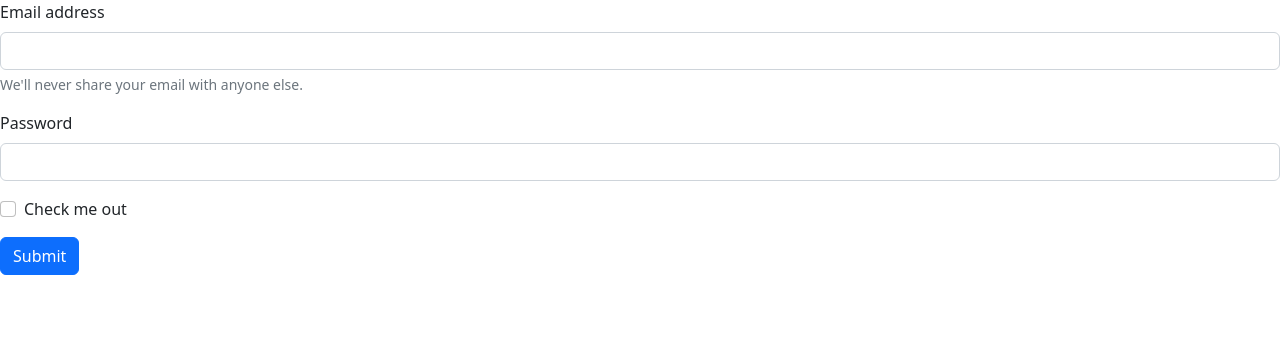
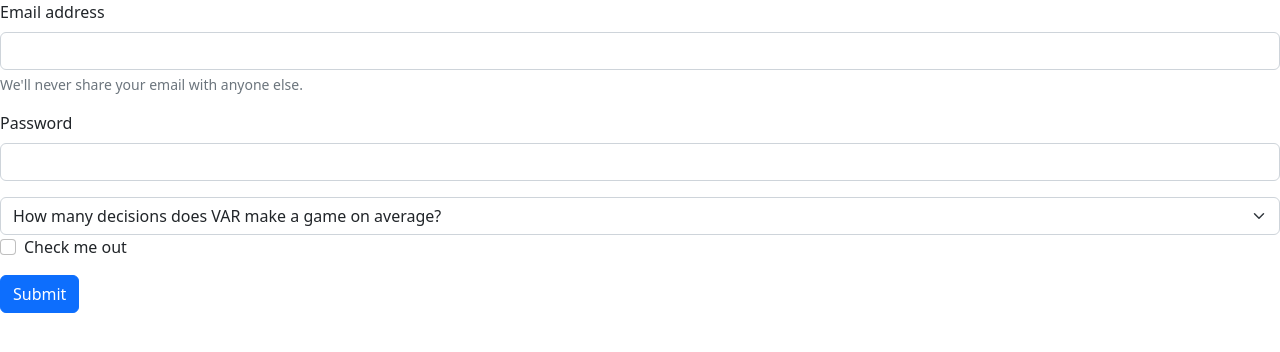
Before and after one commit to nathanolds/supreme-bassoon, a plain HTML site: page Form.html in a window 1280 px wide. Drawn offline with nearby package versions, Linux system fonts and the light colour scheme.

Commit message:
adding css and dropwdown

```diff
--- a/Form.html
+++ b/Form.html
@@ -4,8 +4,12 @@
     <meta charset="UTF-8">
     <meta http-equiv="X-UA-Compatible" content="IE=edge">
     <meta name="viewport" content="width=device-width, initial-scale=1.0">
+    <style>
+        @import url('https://fonts.googleapis.com/css2?family=Outfit:wght@100;200;300;400;500;600;700;800;900&display=swap');
+        </style>
     <title>Form page</title>
     <link href="https://cdn.jsdelivr.net/npm/bootstrap@5.2.0-beta1/dist/css/bootstrap.min.css" rel="stylesheet" integrity="sha384-0evHe/X+R7YkIZDRvuzKMRqM+OrBnVFBL6DOitfPri4tjfHxaWutUpFmBp4vmVor" crossorigin="anonymous">
+    <link rel="stylesheet" href="Form.css">
 </head>
 
 <body>
@@ -21,6 +25,17 @@
           <input type="password" class="form-control" id="exampleInputPassword1">
         </div>
         <!--end of email and password section-->
+
+        <!--dropdown menu section-->
+        <select class="form-select" aria-label="Default select example">
+            <option selected>How many decisions does VAR make a game on average?</option>
+            <option value="1">One</option>
+            <option value="2">Two</option>
+            <option value="3">Three</option>
+          </select>
+        <!--dropdown section-->
+
+
         <div class="mb-3 form-check">
           <input type="checkbox" class="form-check-input" id="exampleCheck1">
           <label class="form-check-label" for="exampleCheck1">Check me out</label>
```
Also changed, not shown: Form.css (added).
